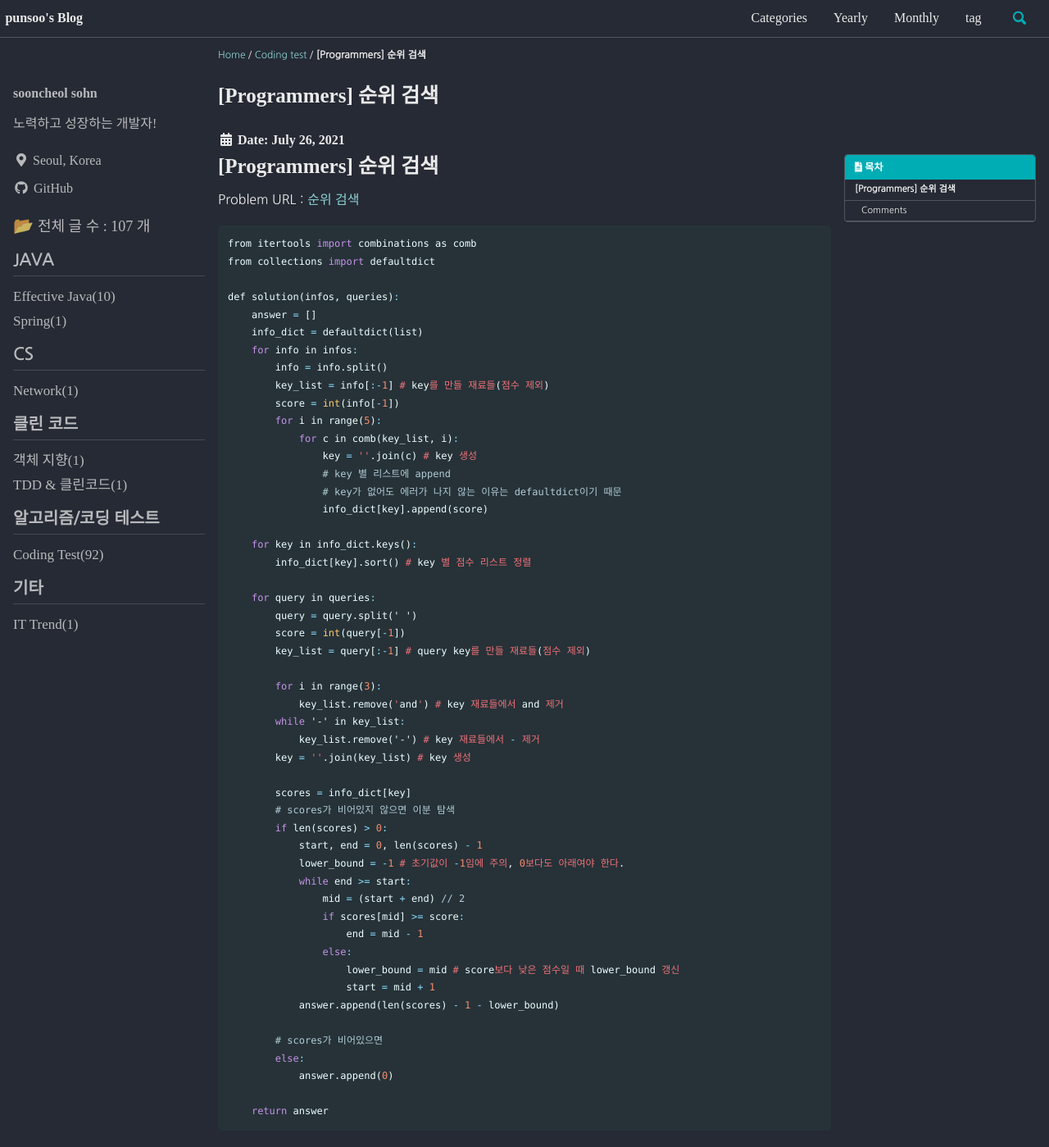
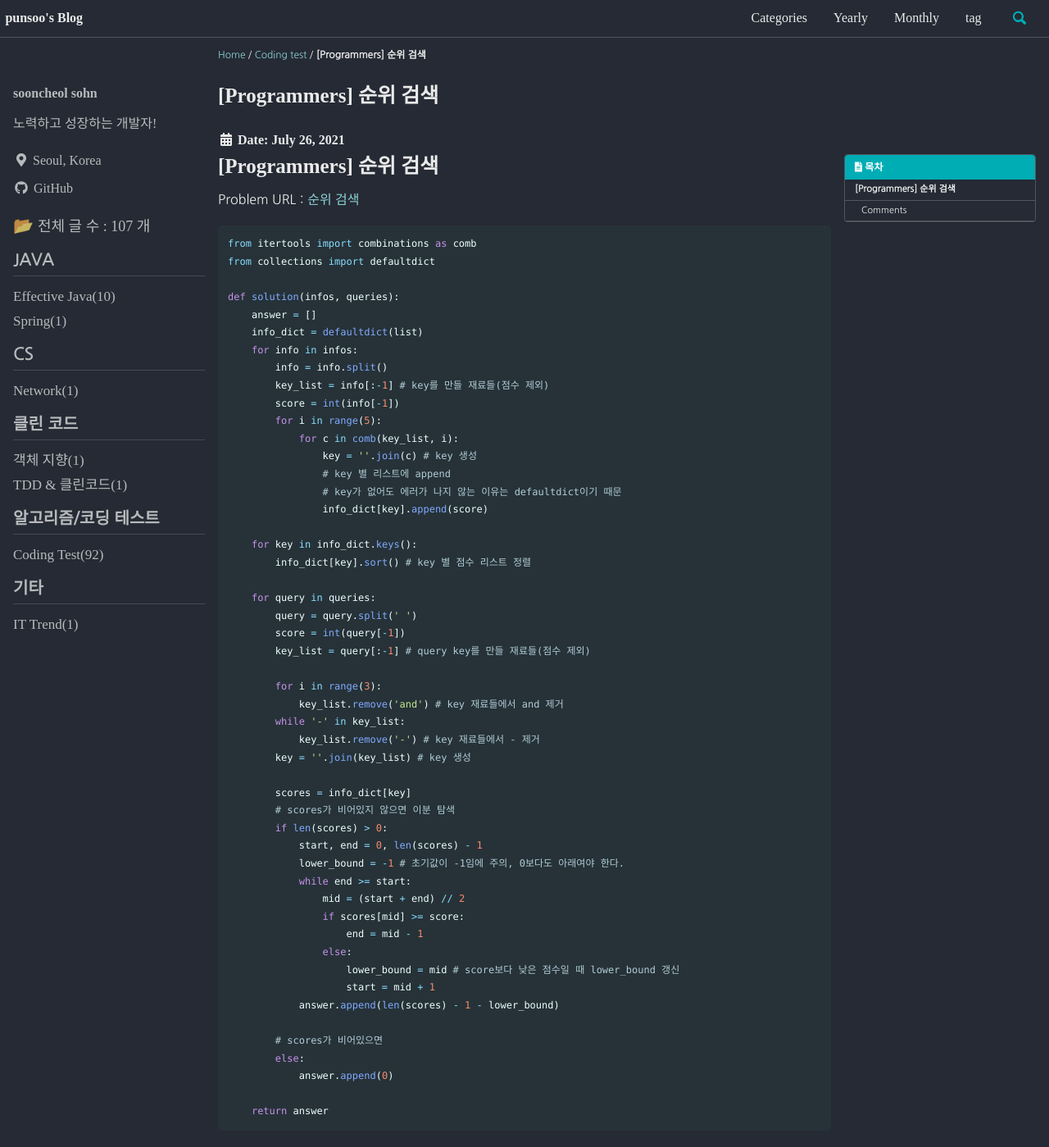
Before and after one commit to punsoo/punsoo.github.io, a Jekyll site: the page built from _posts/Coding-Test/2021-07-26-Programmers-순위 검색.md, in a window 1280 px wide and 1400 px high. Shown: the whole window at 82% size. Built offline with Jekyll 4.4.1, drawn with Linux system fonts in a browser that asks for light colours; cached includes are drawn as plain includes; some web fonts are replaced; comment, search, counter and statistics services are not loaded.

Commit message:
Programmers 순위 검색 언어 타입 수정

````diff
--- a/_posts/Coding-Test/2021-07-26-Programmers-순위 검색.md
+++ b/_posts/Coding-Test/2021-07-26-Programmers-순위 검색.md
@@ -26,7 +26,7 @@ last_modified_at: 2021-07-26
 
 Problem URL : [순위 검색](https://programmers.co.kr/learn/courses/30/lessons/72412?language=python3)
 
-```cpp
+```python
 from itertools import combinations as comb
 from collections import defaultdict
 
````
